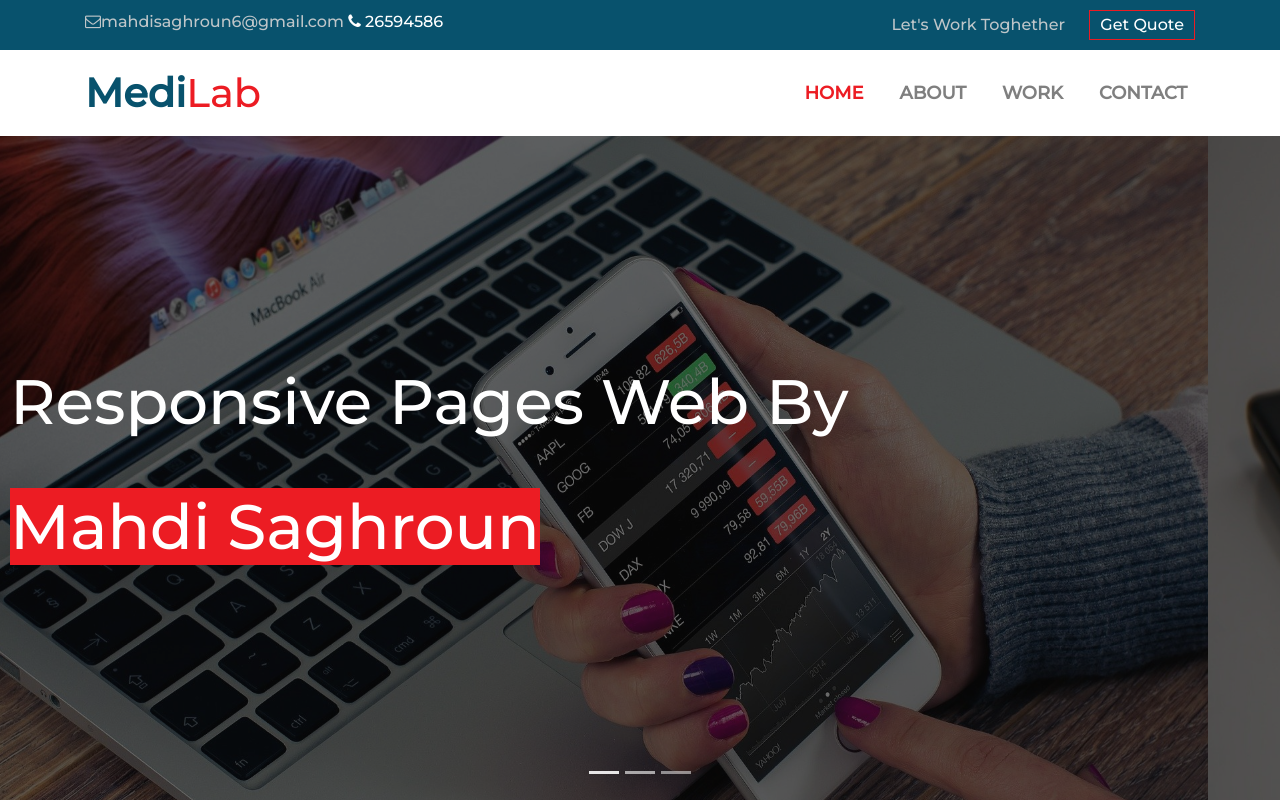
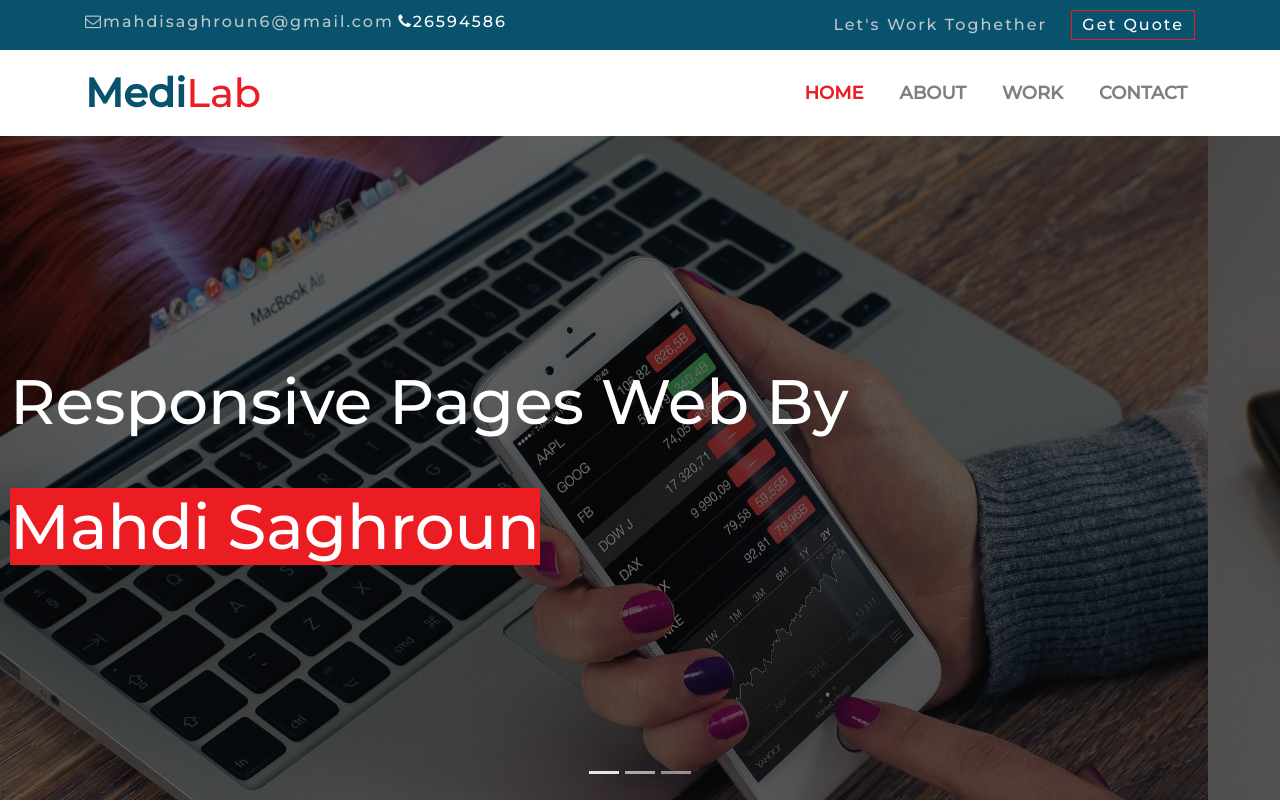
Before and after one commit to Mahdisaghroun/mahdisaghroun.github.io, a plain HTML site: page index.html in a window 1280 px wide. Shown: the top 802 px of the page. Drawn offline with nearby package versions, Linux system fonts and the light colour scheme.

```diff
--- a/css/main.css
+++ b/css/main.css
@@ -15,7 +15,10 @@
 
 
 }
-
+.upper-bar span{
+    display: inline-block;
+    letter-spacing: 2px;
+}
 
 .upper-bar .get-quote{
 
--- a/index.html
+++ b/index.html
@@ -20,8 +20,8 @@
         <div class="upper-bar">
             <div class="container">
                 <div class="row">
-                    <div class="col-lg">
-                       <span>  <i class="fa fa-envelope-o"></i>mahdisaghroun6@gmail.com  </span> <span> <i class="fa fa-phone"></i>  26594586</span>
+                    <div class="col-sm">
+                       <span>  <i class="fa fa-envelope-o"></i>mahdisaghroun6@gmail.com</span> <span> <i class="fa fa-phone"></i>26594586</span>
                     </div>
                     <div class="col-sm text-right">
                         <span>Let's Work Toghether </span>
```
